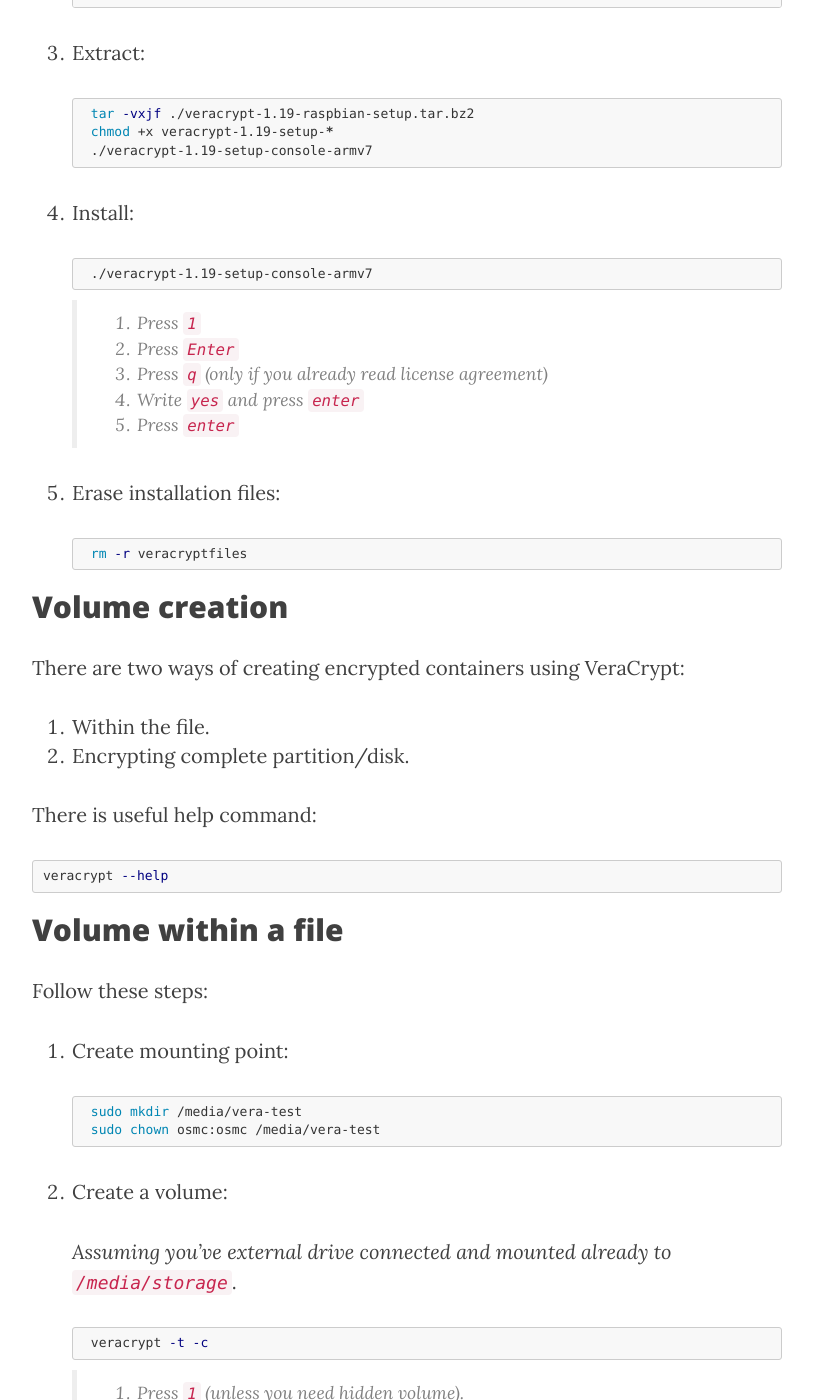
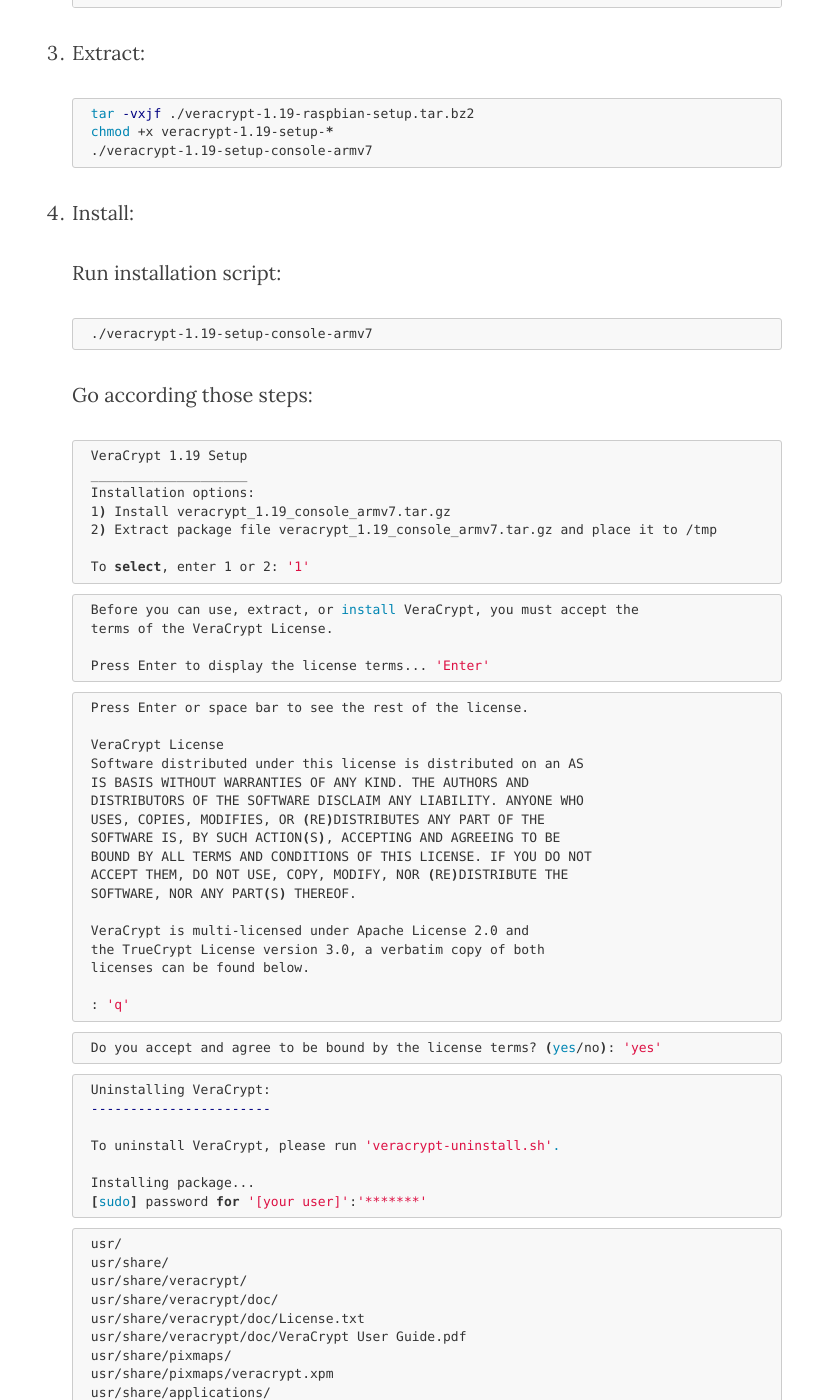
Before and after one commit to JacekStyrylski/jacekstyrylski.github.io, a Jekyll site: the page built from _posts/2017-04-02-Vera-Crypt-OSMC.md, in a window 1280 px wide and 1400 px high, scrolled down 1659 px. Shown: the whole window, without its empty margins (233-1046 px from the left). Built offline with Jekyll 4.4.1, drawn with Linux system fonts in a browser that asks for light colours; nearby versions of some CDN libraries; comment, search, counter and statistics services are not loaded; some of the changed text lies outside the part shown.

Commit message:
Added listing

````diff
--- a/_posts/2017-04-02-Vera-Crypt-OSMC.md
+++ b/_posts/2017-04-02-Vera-Crypt-OSMC.md
@@ -44,15 +44,78 @@
 
 4. Install:
 
+    Run installation script:
+
     ```bash
     ./veracrypt-1.19-setup-console-armv7
     ```
 
-    > 1. Press `1`
-    > 2. Press `Enter`
-    > 3. Press `q` (only if you already read license agreement)
-    > 4. Write `yes` and press `enter`
-    > 5. Press `enter`
+    Go according those steps:
+
+
+    ```bash
+    VeraCrypt 1.19 Setup
+    ____________________
+    Installation options:
+    1) Install veracrypt_1.19_console_armv7.tar.gz
+    2) Extract package file veracrypt_1.19_console_armv7.tar.gz and place it to /tmp
+
+    To select, enter 1 or 2: '1'
+    ```
+    ```bash
+    Before you can use, extract, or install VeraCrypt, you must accept the
+    terms of the VeraCrypt License.
+
+    Press Enter to display the license terms... 'Enter'
+    ```
+    ```bash
+    Press Enter or space bar to see the rest of the license.
+
+    VeraCrypt License
+    Software distributed under this license is distributed on an AS
+    IS BASIS WITHOUT WARRANTIES OF ANY KIND. THE AUTHORS AND
+    DISTRIBUTORS OF THE SOFTWARE DISCLAIM ANY LIABILITY. ANYONE WHO
+    USES, COPIES, MODIFIES, OR (RE)DISTRIBUTES ANY PART OF THE
+    SOFTWARE IS, BY SUCH ACTION(S), ACCEPTING AND AGREEING TO BE
+    BOUND BY ALL TERMS AND CONDITIONS OF THIS LICENSE. IF YOU DO NOT
+    ACCEPT THEM, DO NOT USE, COPY, MODIFY, NOR (RE)DISTRIBUTE THE
+    SOFTWARE, NOR ANY PART(S) THEREOF.
+
+    VeraCrypt is multi-licensed under Apache License 2.0 and
+    the TrueCrypt License version 3.0, a verbatim copy of both
+    licenses can be found below.
+
+    : 'q'
+    ```
+    ```bash
+    Do you accept and agree to be bound by the license terms? (yes/no): 'yes'
+    ```
+    ```bash
+    Uninstalling VeraCrypt:
+    -----------------------
+
+    To uninstall VeraCrypt, please run 'veracrypt-uninstall.sh'.
+
+    Installing package...
+    [sudo] password for '[your user]':'*******'
+    ```
+    ```bash
+    usr/
+    usr/share/
+    usr/share/veracrypt/
+    usr/share/veracrypt/doc/
+    usr/share/veracrypt/doc/License.txt
+    usr/share/veracrypt/doc/VeraCrypt User Guide.pdf
+    usr/share/pixmaps/
+    usr/share/pixmaps/veracrypt.xpm
+    usr/share/applications/
+    usr/share/applications/veracrypt.desktop
+    usr/bin/
+    usr/bin/veracrypt
+    usr/bin/veracrypt-uninstall.sh
+
+    Press Enter to exit... 'Enter'
+    ```
 
 5. Erase installation files:
 
@@ -86,7 +149,7 @@
 
 2. Create a volume:
 
-    *Assuming you've external drive connected and mounted already to `/media/storage`*.
+    *Assuming you've external drive connected and mounted already to `/media/storage` which is connected to device*.
 
     ```bash
     veracrypt -t -c
````
